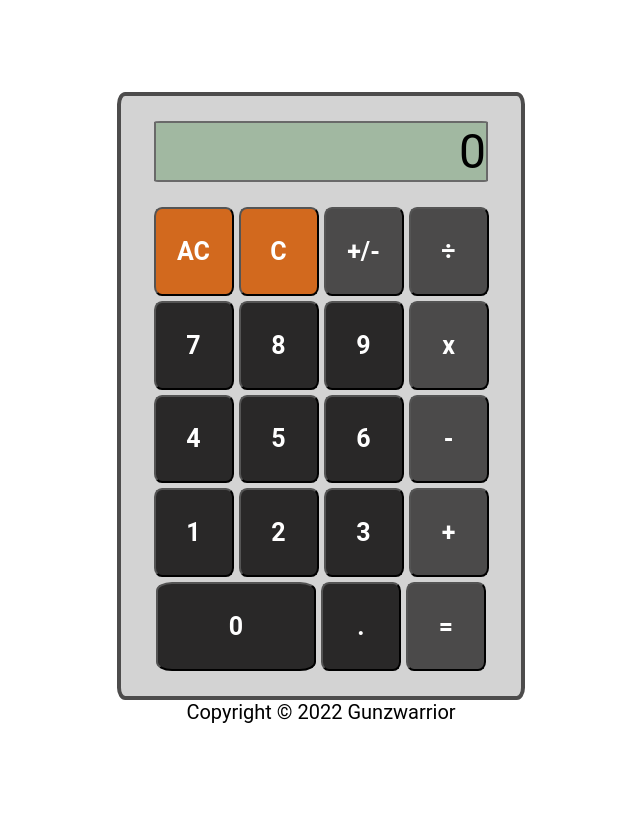
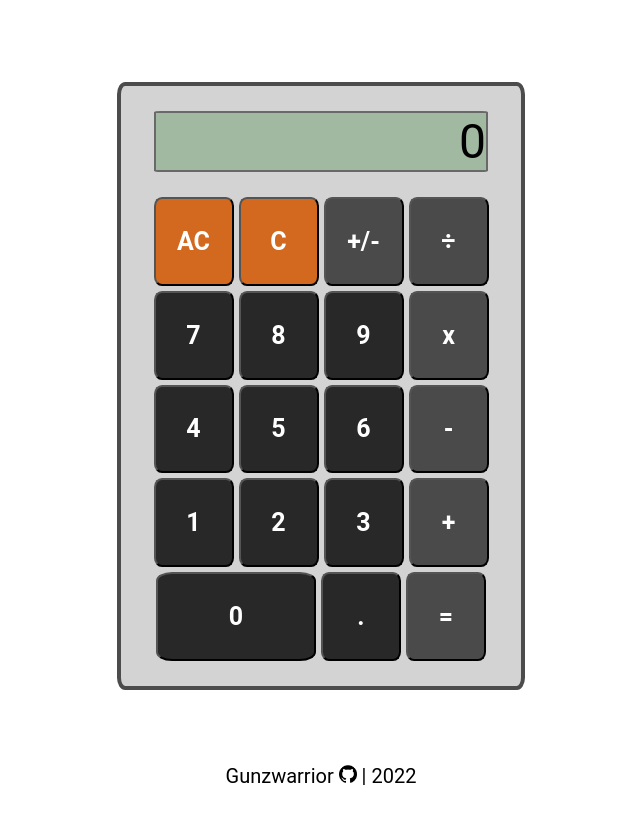
Before and after one commit to Gunzwarrior/odin-calculator, a plain HTML site: page index.html in a window 1280 px wide. Shown: the whole page, without its empty margins (319-959 px from the left). Drawn offline with Linux system fonts and the light colour scheme.

Commit message:
Finish footer and project

```diff
--- a/index.html
+++ b/index.html
@@ -8,6 +8,8 @@
     <link rel="stylesheet" href="styles.css">
   </head>
   <body>
+    <div class="page">
+      <div class="content">
         <div class="main-box">
           <div class="display">0</div>
           <div class="keypad">
@@ -32,6 +34,13 @@
             <button class="operator-button">=</button>
           </div>
         </div>
-    <footer>Copyright &#169; 2022 Gunzwarrior</footer>
+      </div>
+
+      <footer>
+        <a href="https://github.com/Gunzwarrior">Gunzwarrior</a>
+        <img class ="logo" src="github-logo.png" alt="github logo"></img>
+        | 2022
+      </footer>
+    </div>
   </body>
 </html>
--- a/styles.css
+++ b/styles.css
@@ -1,9 +1,15 @@
-body {
+.page {
   display: flex;
   flex-direction: column;
-  min-height: 100vh;
+  min-height: calc(100vh - 20px);
+  align-items: center;
+}
+
+.content {
+  display: flex;
   align-items: center;
   justify-content: center;
+  flex: 1 1 0;
 }
 
 .main-box {
@@ -65,4 +71,14 @@ button {
 footer {
   font-family: Roboto, 'Open Sans', 'Helvetica Neue', sans-serif;
   font-size: 20px;
+  flex: 0 0 auto;
 }
+
+.logo {
+  height: 18px;
+}
+
+a {
+  color: black;
+  text-decoration: none;
+}
```
Also changed, not shown: github-logo.png (added). Lines whose indentation alone changed are shown as unchanged.
